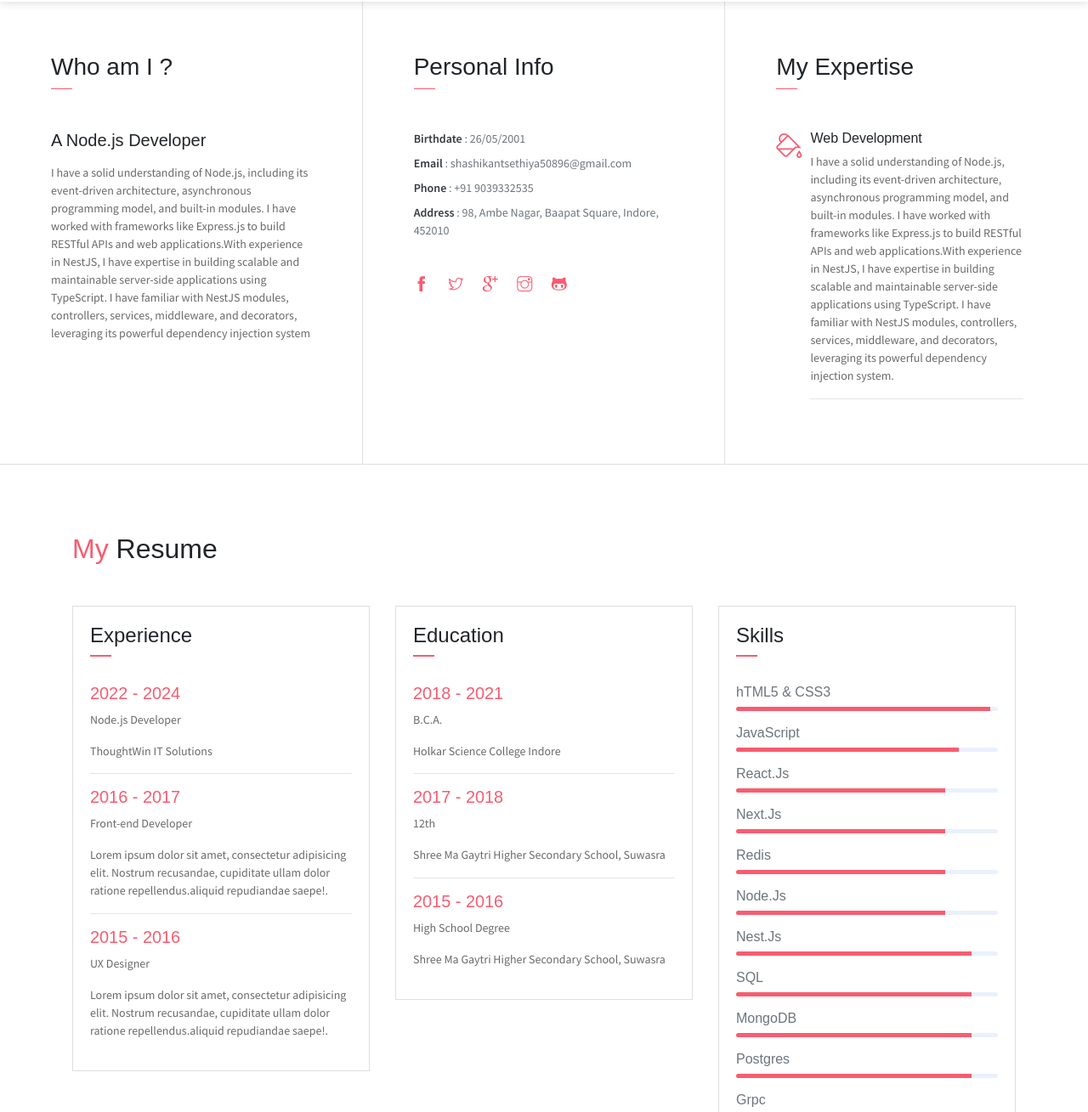
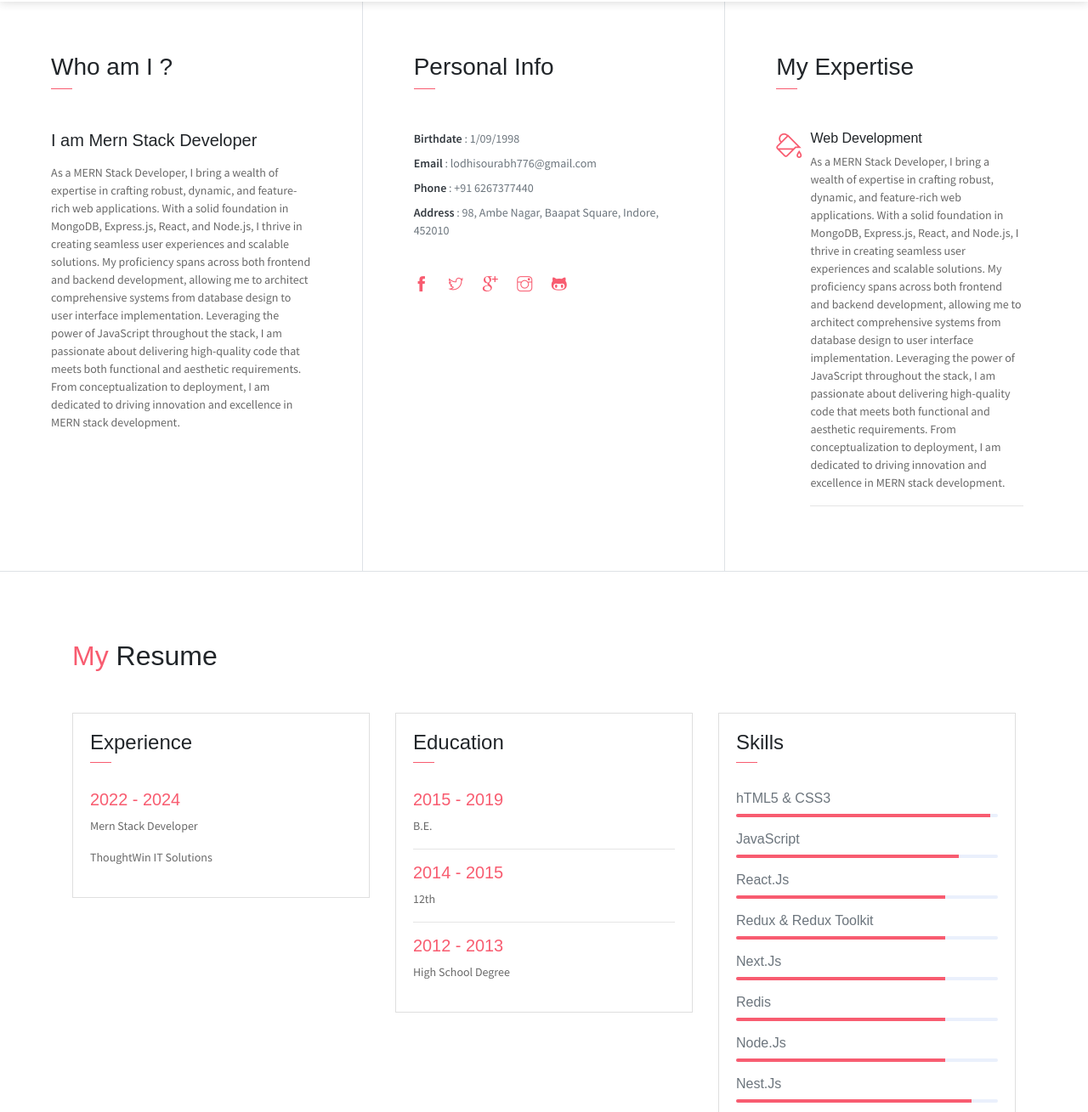
Before and after one commit to Shashikant-377/sourabh_portfolio, a website: page public_html/index.html in a window 1280 px wide. Shown: the part 715-2024 px from the top of the page at 85% size. Drawn offline with Linux system fonts and the light colour scheme; some packages are replaced by stand-ins of ours.

Commit message:
portfolio

```diff
--- a/public_html/index.html
+++ b/public_html/index.html
@@ -5,7 +5,7 @@
     <meta name="viewport" content="width=device-width, initial-scale=1, shrink-to-fit=no">
     <meta name="description" content="Start your development with JohnDoe landing page.">
     <meta name="author" content="Devcrud">
-    <title>Shashikant Sethiya | Portfolio</title>
+    <title>Sourabh Lodhi | Portfolio</title>
     <!-- font icons -->
     <link rel="stylesheet" href="assets/vendors/themify-icons/css/themify-icons.css">
     <!-- Bootstrap + JohnDoe main styles -->
@@ -24,8 +24,8 @@
             </ul>
             <div class="header-content">
                 <h4 class="header-subtitle" >Hello, I am</h4>
-                <h1 class="header-title">Shashikant Sethiya</h1>
-                <h6 class="header-mono" >Backend Developer</h6>
+                <h1 class="header-title">Sourabh Lodhi</h1>
+                <h6 class="header-mono" >Mern Stack Developer</h6>
                 <button id="downloadBtn" class="btn btn-primary btn-rounded"><i class="ti-printer pr-2"></i>Print Resume</button>
             </div>
         </div>
@@ -50,8 +50,8 @@
                 <ul class="navbar-nav brand">
                     <img src="assets/imgs/avatar.jpg" alt="" class="brand-img">
                     <li class="brand-txt">
-                        <h5 class="brand-title">Shashikant Sethiya</h5>
-                        <div class="brand-subtitle">Node.js Developer</div>
+                        <h5 class="brand-title">Sourabh Lodhi</h5>
+                        <div class="brand-subtitle">Mern Stack Developer</div>
                     </li>
                 </ul>
                 <ul class="navbar-nav ml-auto">
@@ -70,17 +70,18 @@
             <div class="col-lg-4 about-card">
                 <h3 class="font-weight-light">Who am I ?</h3>
                 <span class="line mb-5"></span>
-                <h5 class="mb-3">A Node.js Developer</h5>
-                <p class="mt-20">I have a solid understanding of Node.js, including its event-driven architecture, asynchronous programming model, and built-in modules. I have worked with frameworks like Express.js to build RESTful APIs and web applications.With experience in NestJS, I have expertise in building scalable and maintainable server-side applications using TypeScript. I have familiar with NestJS modules, controllers, services, middleware, and decorators, leveraging its powerful dependency injection system</p>
+                <h5 class="mb-3">I am Mern Stack Developer</h5>
+                <p class="mt-20">
+                    As a MERN Stack Developer, I bring a wealth of expertise in crafting robust, dynamic, and feature-rich web applications. With a solid foundation in MongoDB, Express.js, React, and Node.js, I thrive in creating seamless user experiences and scalable solutions. My proficiency spans across both frontend and backend development, allowing me to architect comprehensive systems from database design to user interface implementation. Leveraging the power of JavaScript throughout the stack, I am passionate about delivering high-quality code that meets both functional and aesthetic requirements. From conceptualization to deployment, I am dedicated to driving innovation and excellence in MERN stack development.</p>
                 <!-- <button class="btn btn-outline-danger"><i class="icon-down-circled2 "></i>Download My CV</button> -->
             </div>
             <div class="col-lg-4 about-card">
                 <h3 class="font-weight-light">Personal Info</h3>
                 <span class="line mb-5"></span>
                 <ul class="mt40 info list-unstyled">
-                    <li><span>Birthdate</span> : 26/05/2001</li>
-                    <li><span>Email</span> : shashikantsethiya50896@gmail.com</li>
-                    <li><span>Phone</span> : +91 9039332535</li>
+                    <li><span>Birthdate</span> : 1/09/1998</li>
+                    <li><span>Email</span> : lodhisourabh776@gmail.com</li>
+                    <li><span>Phone</span> : +91 6267377440</li>
                     <li><span>Address</span> : 98, Ambe Nagar, Baapat Square, Indore, 452010</li>
                 </ul>
                 <ul class="social-icons pt-3">
@@ -98,7 +99,8 @@
                     <div class="col-1 text-danger pt-1"><i class="ti-paint-bucket icon-lg"></i></div>
                     <div class="col-10 ml-auto mr-3">
                         <h6>Web Development</h6>
-                        <p class="subtitle">I have a solid understanding of Node.js, including its event-driven architecture, asynchronous programming model, and built-in modules. I have worked with frameworks like Express.js to build RESTful APIs and web applications.With experience in NestJS, I have expertise in building scalable and maintainable server-side applications using TypeScript. I have familiar with NestJS modules, controllers, services, middleware, and decorators, leveraging its powerful dependency injection system.</p>
+                        <p class="subtitle">
+                            As a MERN Stack Developer, I bring a wealth of expertise in crafting robust, dynamic, and feature-rich web applications. With a solid foundation in MongoDB, Express.js, React, and Node.js, I thrive in creating seamless user experiences and scalable solutions. My proficiency spans across both frontend and backend development, allowing me to architect comprehensive systems from database design to user interface implementation. Leveraging the power of JavaScript throughout the stack, I am passionate about delivering high-quality code that meets both functional and aesthetic requirements. From conceptualization to deployment, I am dedicated to driving innovation and excellence in MERN stack development.</p>
                         <hr>
                     </div>
                 </div>
@@ -121,16 +123,8 @@
                         </div>
                         <div class="card-body">
                             <h6 class="title text-danger">2022 - 2024</h6>
-                            <P>Node.js Developer</P>
+                            <P>Mern Stack Developer</P>
                             <P class="subtitle">ThoughtWin IT Solutions</P>
-                            <hr>
-                            <h6 class="title text-danger">2016 - 2017</h6>
-                            <P>Front-end Developer</P>
-                            <P class="subtitle">Lorem ipsum dolor sit amet, consectetur adipisicing elit. Nostrum recusandae, cupiditate ullam dolor ratione repellendus.aliquid repudiandae saepe!.</P>
-                            <hr>
-                            <h6 class="title text-danger">2015 - 2016</h6>
-                            <P>UX Designer</P>
-                            <P class="subtitle">Lorem ipsum dolor sit amet, consectetur adipisicing elit. Nostrum recusandae, cupiditate ullam dolor ratione repellendus.aliquid repudiandae saepe!.</P>
                         </div>
                     </div>
                 </div>
@@ -143,19 +137,17 @@
                             </div>
                         </div>
                         <div class="card-body">
-                            <h6 class="title text-danger">2018 - 2021</h6>
-                            <P>B.C.A.</P>
-                            <P class="subtitle">Holkar Science College Indore</P>
+                            <h6 class="title text-danger">2015 - 2019</h6>
+                            <P>B.E.</P>
+                            <P class="subtitle"></P>
                             <hr>
-                            <h6 class="title text-danger">2017 - 2018</h6>
+                            <h6 class="title text-danger">2014 - 2015</h6>
                             <P>12th</P>
-                            <P class="subtitle">Shree Ma Gaytri Higher Secondary
-                                School, Suwasra</P>
+                            <P class="subtitle"></P>
                             <hr>
-                            <h6 class="title text-danger">2015 - 2016</h6>
+                            <h6 class="title text-danger">2012 - 2013</h6>
                             <P>High School Degree</P>
-                            <P class="subtitle">Shree Ma Gaytri Higher Secondary
-                                School, Suwasra</P>
+                            <P class="subtitle"></P>
 
                         </div>
                     </div>
@@ -178,6 +170,10 @@
                                 <div class="progress-bar bg-danger" role="progressbar" style="width: 85%" aria-valuenow="25" aria-valuemin="0" aria-valuemax="100"></div>
                             </div>
                             <h6>React.Js</h6>
+                            <div class="progress mb-3">
+                                <div class="progress-bar bg-danger" role="progressbar" style="width: 80%" aria-valuenow="50" aria-valuemin="0" aria-valuemax="100"></div>
+                            </div>
+                            <h6>Redux &amp; Redux Toolkit</h6>
                             <div class="progress mb-3">
                                 <div class="progress-bar bg-danger" role="progressbar" style="width: 80%" aria-valuenow="50" aria-valuemin="0" aria-valuemax="100"></div>
                             </div>
@@ -348,7 +344,7 @@
                                 <i class="ti-mobile icon-md"></i>
                             </div>
                             <div class="col-10 ">
-                                <h6 class="d-inline">Phone : <br> <span class="text-muted">+91 9039332535</span></h6>
+                                <h6 class="d-inline">Phone : <br> <span class="text-muted">+91 6267377440</span></h6>
                             </div>
                         </div>
                         <div class="row mb-2">
@@ -364,7 +360,7 @@
                                 <i class="ti-envelope icon-md"></i>
                             </div>
                             <div class="col-10">
-                                <h6 class="d-inline">Email :<br> <span class="text-muted">shashikantsethiya50896@gmail.com</span></h6>
+                                <h6 class="d-inline">Email :<br> <span class="text-muted">lodhisourabh776@gmail.com</span></h6>
                             </div>
                         </div>
                         <ul class="social-icons pt-4">
@@ -392,7 +388,7 @@
         // JavaScript code
 document.getElementById('downloadBtn').addEventListener('click', function() {
     // Assuming your CV file is named 'cv.pdf' and is located in the same directory as your HTML file
-    var filename = 'ShashikantSethiya.pdf';
+    var filename = 'SourabhLodhiResume (1).pdf';
     var link = document.createElement('a');
     link.href = filename;
     link.download = filename;
```
Also changed, not shown: 2 other files.
